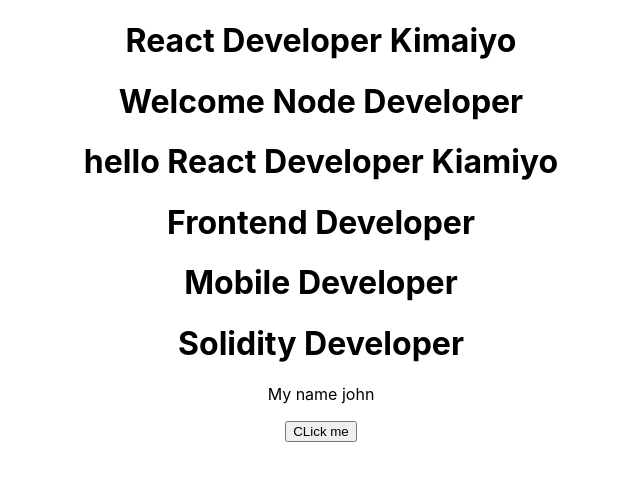
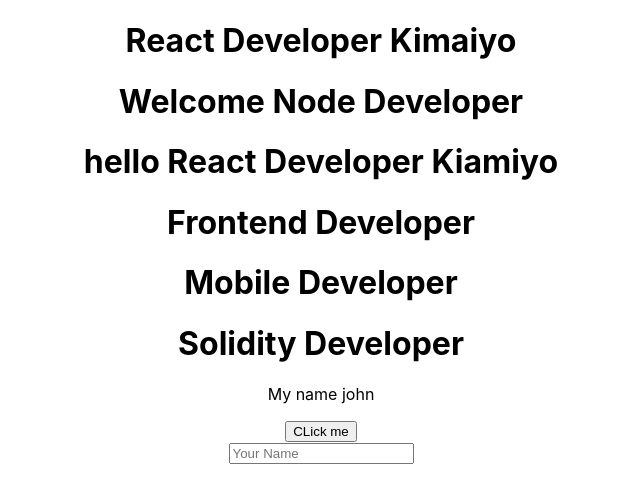
Before and after one commit to JohnKimaiyo/react_vol_6, a React (Create React App) app: page / in a window 1280 px wide. Shown: the top 502 px of the page, without its empty margins (319-959 px from the left). Built offline with nearby package versions, Linux system fonts and the light colour scheme.

Commit message:
form usestate

```diff
--- a/src/App.js
+++ b/src/App.js
@@ -6,6 +6,7 @@
 import Hello from "./component/Hello";
 import Title from "./component/Title";
 import MyName from "./component/MyName";
+import Form from "./component/Form";
 
 function App() {
   return (
@@ -17,6 +18,7 @@
       <Title name="Mobile Developer" />
       <Title name="Solidity Developer" />
       <MyName/>
+      <Form/>
     </div>
   );
 }
--- /dev/null
+++ b/src/component/Form.js
@@ -0,0 +1,21 @@
+import { useState } from "react";
+
+function Form() {
+  const [name, setName] = useState("");
+
+  return (
+    <div>
+      <form>
+        <input
+          type="text"
+          value={name}
+          onChange={(e) => setName(e.target.value)}
+          placeholder="Your Name"
+        />
+        <p>{name}</p>
+      </form>
+    </div>
+  );
+}
+
+export default Form;
```
